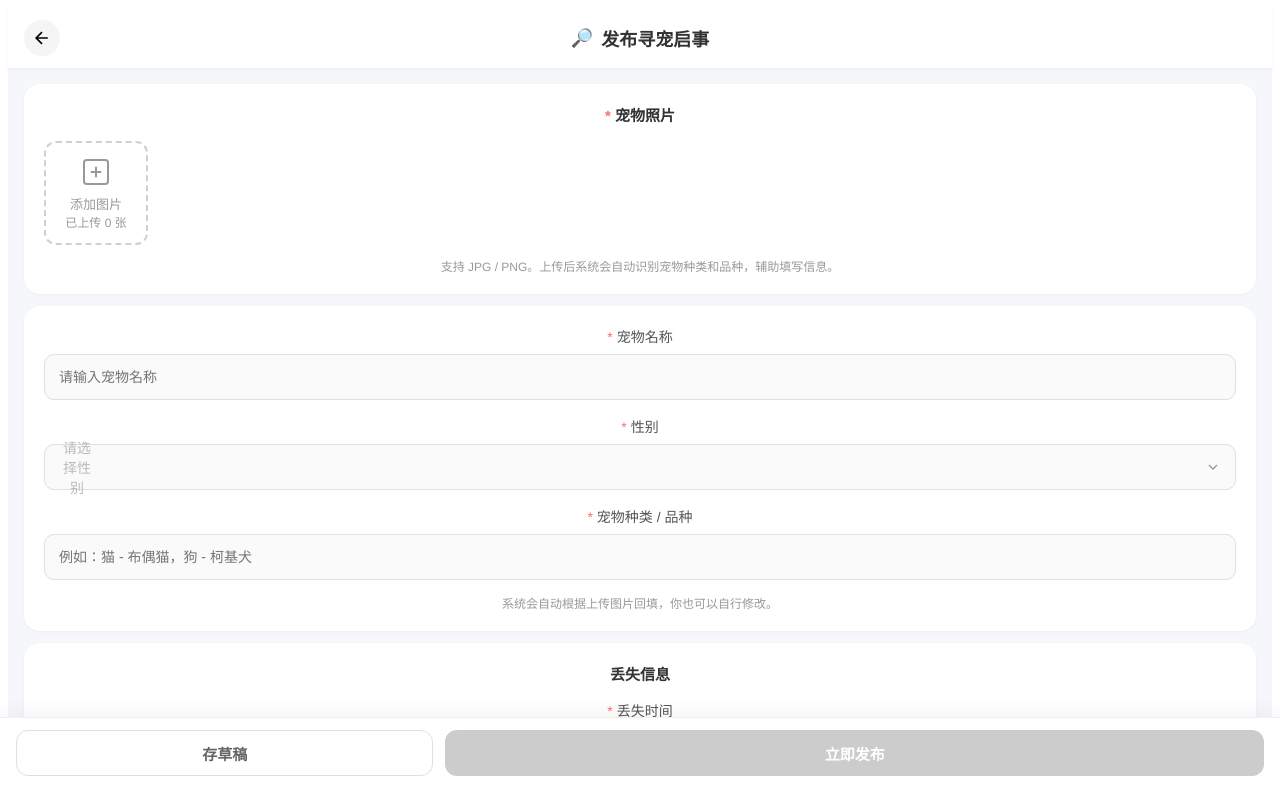
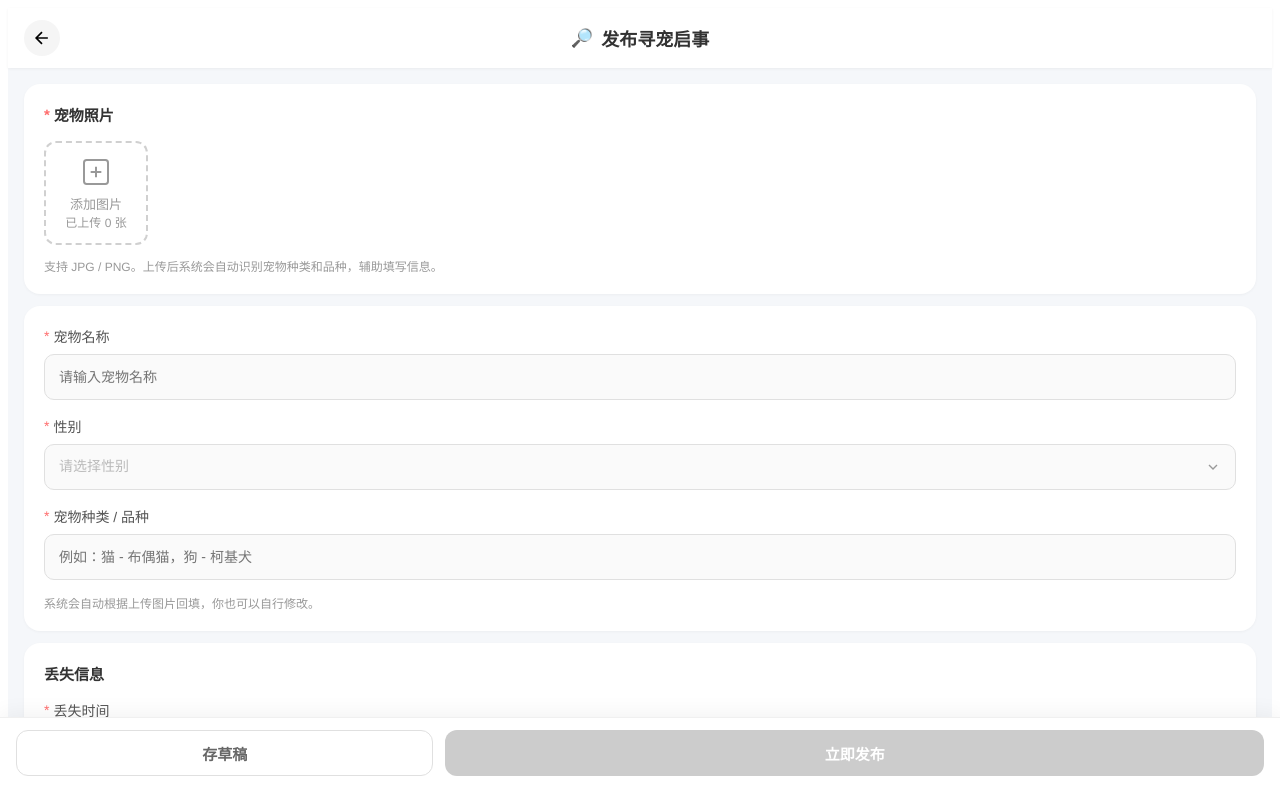
Before and after one commit to jumx0202/PetsSystemFrontend, a Vue app: page /PostLost in a window 1280 px wide. Shown: the top 798 px of the page. Built offline with nearby package versions, Linux system fonts and the light colour scheme; the HTML template or start-up script is replaced by a standard one.

Commit message:
style: 优化导航顺序与寻宠发布表单布局

```diff
--- a/src/components/NavBar.vue
+++ b/src/components/NavBar.vue
@@ -6,10 +6,10 @@
         <router-link to="/" class="nav-link">首页</router-link>
         <router-link to="/adoption" class="nav-link">领养/救助</router-link>
         <router-link to="/lost" class="nav-link">寻宠</router-link>
+        <router-link to="/ai-recognize" class="nav-link">AI识别</router-link>
+        <router-link to="/pet-directory" class="nav-link">宠物档案</router-link>
+        <router-link to="/pet-location" class="nav-link">实时定位</router-link>
         <router-link to="/forum" class="nav-link">论坛</router-link>
-        <router-link to="/ai-recognize" class="nav-link">AI识别</router-link>
-        <router-link to="/pet-profile" class="nav-link">宠物档案</router-link>
-        <router-link to="/pet-location" class="nav-link">实时定位</router-link>
       </div>
 
       <!-- 右侧登录/用户区域 -->
--- a/src/views/PostLost.vue
+++ b/src/views/PostLost.vue
@@ -54,6 +54,16 @@
         </div>
         <div v-else-if="aiRecognitionError" class="ai-banner ai-error">
           {{ aiRecognitionError }}
+        </div>
+        <div v-if="petFaceSearching" class="ai-banner ai-loading">
+          正在检索系统中的相似宠物档案...
+        </div>
+        <div v-if="petFaceMatches.length" class="petface-matches">
+          <div class="match-title">疑似匹配档案</div>
+          <div v-for="match in petFaceMatches" :key="match.petId" class="match-row">
+            <span>{{ match.petName }} · {{ match.breed || '未知品种' }}</span>
+            <strong>{{ (match.similarity * 100).toFixed(1) }}%</strong>
+          </div>
         </div>
       </div>
 
@@ -278,7 +288,7 @@ import { computed, onMounted, onUnmounted, reactive, ref } from 'vue'
 import { useRoute, useRouter } from 'vue-router'
 // @ts-ignore
 import request from '../api/request.js'
-import { recognizePetImage, type AiRecognitionResult } from '../utils/aiRecognition'
+import { recognizePetImage, saveLostPostMatches, searchSimilarPets, type AiRecognitionResult, type PetFaceMatchResult } from '../utils/aiRecognition'
 
 type CalendarDay = {
   date: number
@@ -312,6 +322,8 @@ const aiRecognizing = ref(false)
 const aiRecognitionMessage = ref('')
 const aiRecognitionError = ref('')
 const latestRecognition = ref<AiRecognitionResult | null>(null)
+const petFaceSearching = ref(false)
+const petFaceMatches = ref<PetFaceMatchResult[]>([])
 
 const showDatetimePicker = ref(false)
 const currentDate = ref(new Date())
@@ -380,6 +392,18 @@ const autoRecognize = async (file: File) => {
   }
 }
 
+const autoSearchSimilarPets = async (file: File) => {
+  petFaceSearching.value = true
+  petFaceMatches.value = []
+  try {
+    petFaceMatches.value = await searchSimilarPets(file, 3)
+  } catch (error) {
+    console.warn('相似宠物检索失败', error)
+  } finally {
+    petFaceSearching.value = false
+  }
+}
+
 const handleFileChange = async (e: Event) => {
   const target = e.target as HTMLInputElement
   const files = target.files
@@ -395,6 +419,7 @@ const handleFileChange = async (e: Event) => {
     const previews = await Promise.all(list.map(readFileAsDataUrl))
     uploadedImages.value.push(...previews)
     await autoRecognize(firstFile)
+    await autoSearchSimilarPets(firstFile)
   } catch (error) {
     console.error('处理图片失败', error)
     alert('图片处理失败，请重试')
@@ -409,6 +434,7 @@ const removeImage = (index: number) => {
     latestRecognition.value = null
     aiRecognitionMessage.value = ''
     aiRecognitionError.value = ''
+    petFaceMatches.value = []
   }
 }
 
@@ -661,6 +687,14 @@ const submitForm = async () => {
       : await request.post('/api/lost/publish', payload)
 
     if (res?.code === 200) {
+      const lostPostId = Number(res.data || editingPostId.value || 0)
+      if (lostPostId && petFaceMatches.value.length > 0) {
+        try {
+          await saveLostPostMatches(lostPostId, imageUrls[0] || '', petFaceMatches.value)
+        } catch (error) {
+          console.warn('保存相似匹配记录失败', error)
+        }
+      }
       alert(isEditMode.value ? '更新成功' : '发布成功')
       router.push('/personal')
       return
@@ -732,6 +766,7 @@ onMounted(async () => {
   display: flex;
   flex-direction: column;
   gap: 12px;
+  text-align: left;
 }
 
 .form-section {
@@ -739,13 +774,19 @@ onMounted(async () => {
   border-radius: 16px;
   padding: 20px;
   box-shadow: 0 1px 3px rgba(0, 0, 0, 0.04);
+  text-align: left;
 }
 
 .section-title {
+  display: flex;
+  align-items: center;
+  justify-content: flex-start;
+  gap: 4px;
   font-size: 15px;
   font-weight: 600;
   color: #333;
   margin-bottom: 16px;
+  text-align: left;
 }
 
 .upload-area {
@@ -817,10 +858,12 @@ onMounted(async () => {
 .upload-tip,
 .input-hint {
   margin: 12px 0 0;
+  text-align: left;
 }
 
 .field-tip {
   margin: 6px 0 0;
+  text-align: left;
 }
 
 .ai-banner {
@@ -842,11 +885,43 @@ onMounted(async () => {
   color: #d35f5f;
 }
 
+.petface-matches {
+  margin-top: 12px;
+  border: 1px solid #dbeafe;
+  background: #f8fbff;
+  border-radius: 10px;
+  padding: 10px 12px;
+}
+
+.match-title {
+  font-size: 13px;
+  font-weight: 700;
+  color: #1d4ed8;
+  margin-bottom: 8px;
+}
+
+.match-row {
+  display: flex;
+  justify-content: space-between;
+  gap: 12px;
+  font-size: 13px;
+  color: #334155;
+}
+
+.match-row + .match-row {
+  margin-top: 6px;
+}
+
+.match-row strong {
+  color: #0f172a;
+}
+
 .form-row {
   display: flex;
   flex-direction: column;
   gap: 8px;
   margin-bottom: 16px;
+  text-align: left;
 }
 
 .form-row:last-child {
@@ -854,9 +929,14 @@ onMounted(async () => {
 }
 
 .form-label {
+  display: flex;
+  align-items: center;
+  justify-content: flex-start;
+  gap: 4px;
   font-size: 14px;
   color: #555;
   font-weight: 500;
+  text-align: left;
 }
 
 .required {
@@ -875,6 +955,7 @@ onMounted(async () => {
   background: #fafafa;
   outline: none;
   transition: all 0.2s;
+  text-align: left;
 }
 
 .form-input:focus,
@@ -893,13 +974,26 @@ onMounted(async () => {
 
 .select-wrapper {
   position: relative;
+  min-width: 0;
 }
 
 .custom-select {
   display: flex;
   align-items: center;
   justify-content: space-between;
+  gap: 10px;
   cursor: pointer;
+  min-width: 0;
+}
+
+.custom-select span {
+  display: block;
+  flex: 1;
+  min-width: 0;
+  overflow: hidden;
+  text-overflow: ellipsis;
+  white-space: nowrap;
+  line-height: 1.4;
 }
 
 .custom-select .placeholder {
@@ -907,6 +1001,7 @@ onMounted(async () => {
 }
 
 .arrow-icon {
+  flex: 0 0 auto;
   color: #999;
   transition: transform 0.2s;
 }
@@ -1142,6 +1237,7 @@ onMounted(async () => {
   box-sizing: border-box;
   font-family: inherit;
   line-height: 1.6;
+  text-align: left;
 }
 
 .form-textarea:focus {
```
